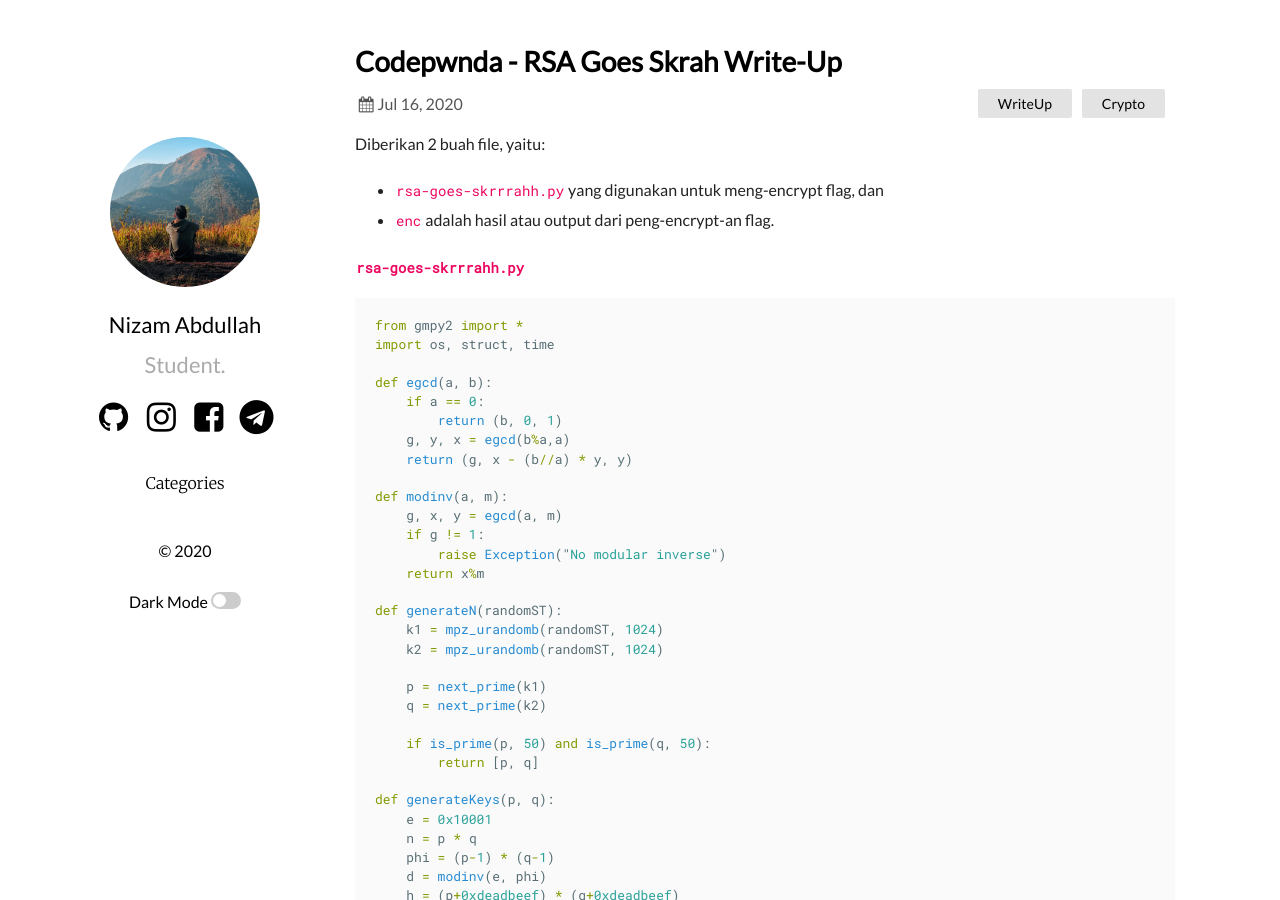
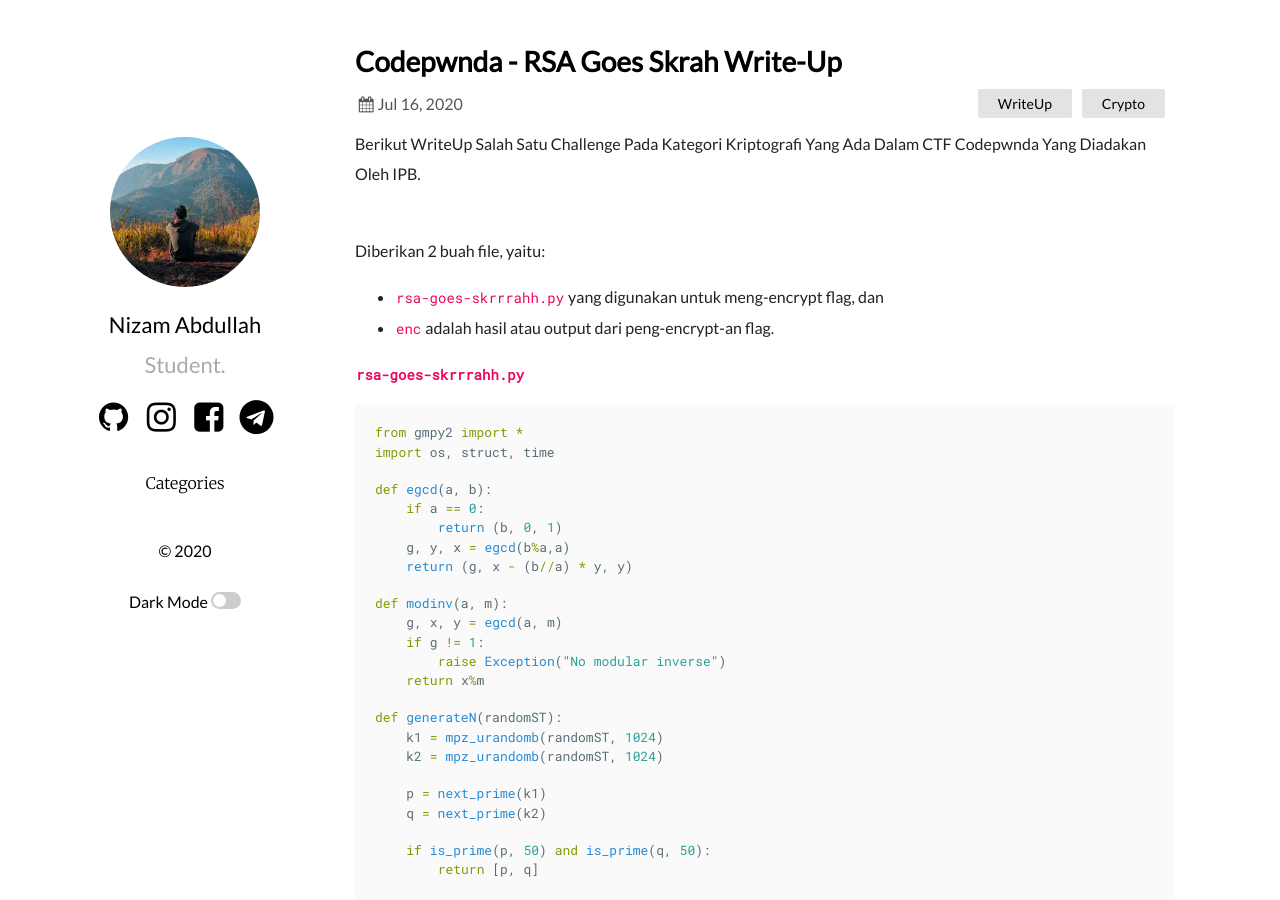
Before and after one commit to abdullahnz/abdullahnz.github.io, a Jekyll site: the page built from _posts/2020-07-17-write-up-rsa-goes-skrah-codepwnda.md, in a window 1280 px wide and 900 px high. Built offline with Jekyll 4.4.1, drawn with Linux system fonts in a browser that asks for light colours; comment, search, counter and statistics services are not loaded.

Commit message:
Update 2020-07-17-write-up-rsa-goes-skrah-codepwnda.md

```diff
--- a/_posts/2020-07-17-write-up-rsa-goes-skrah-codepwnda.md
+++ b/_posts/2020-07-17-write-up-rsa-goes-skrah-codepwnda.md
@@ -6,6 +6,9 @@ categories:
   - WriteUp
   - Crypto
 ---
+
+Berikut WriteUp Salah Satu Challenge Pada Kategori Kriptografi Yang Ada Dalam CTF Codepwnda Yang Diadakan Oleh IPB.\
+<br/>
 
 Diberikan 2 buah file, yaitu:
 - `rsa-goes-skrrrahh.py` yang digunakan untuk meng-encrypt flag, dan
```
